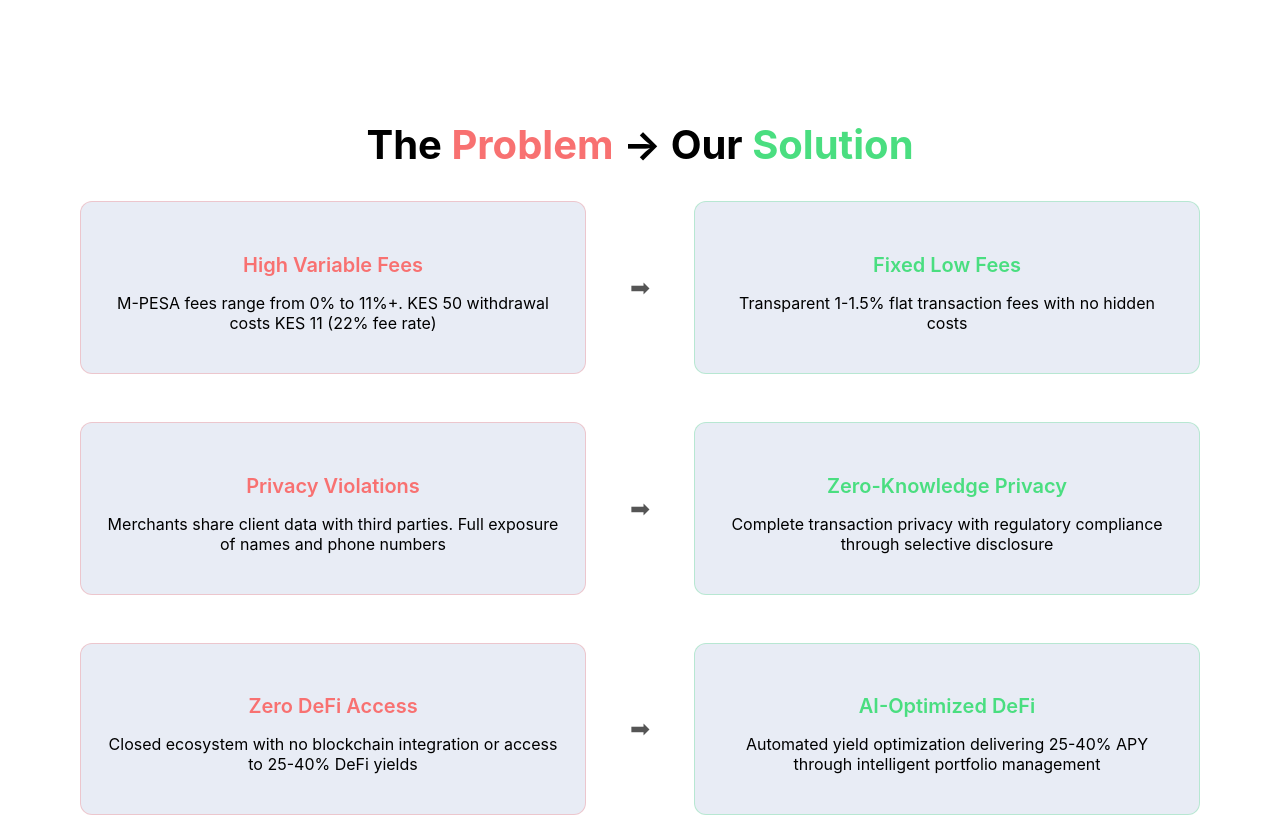
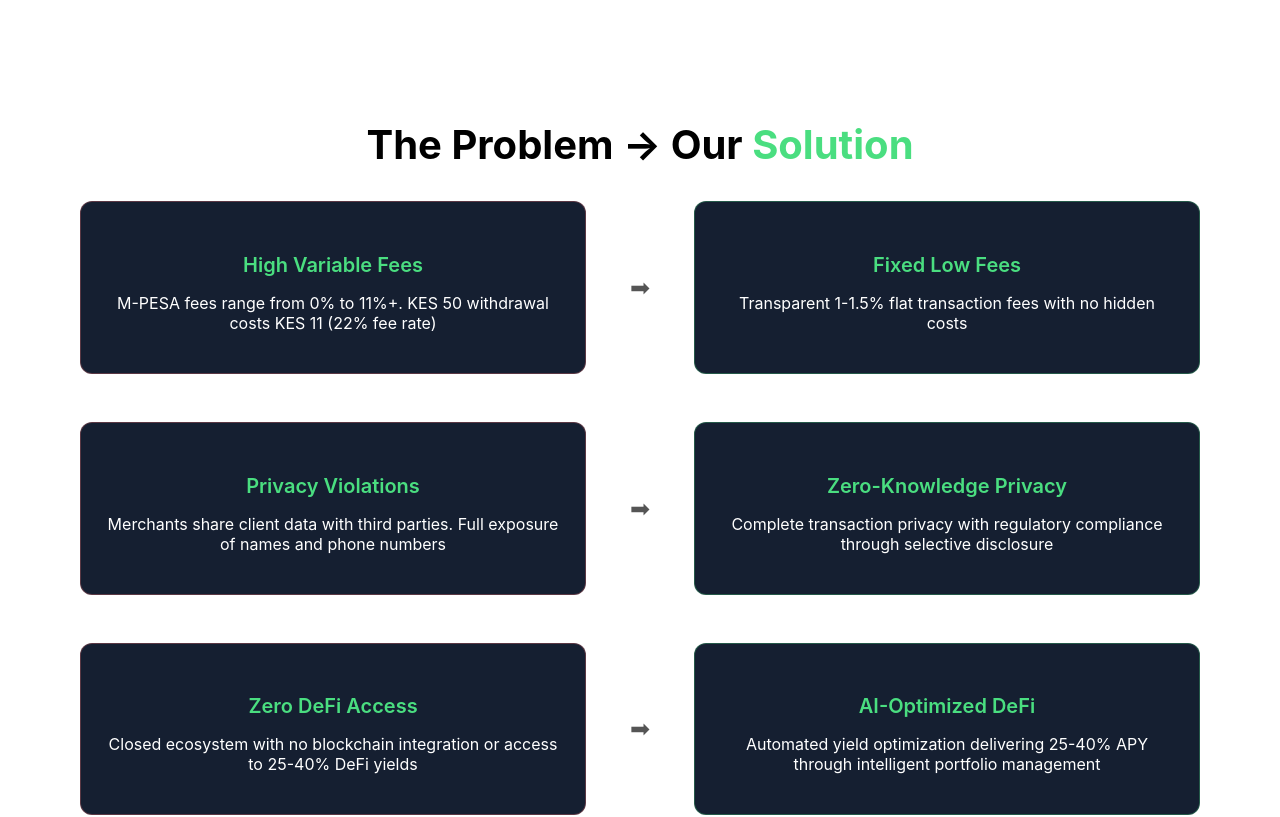
Before and after one commit to Mary-Vivian/ShillingHub, a React (Create React App) app: page / in a window 1280 px wide. Shown: the part 2300-3117 px from the top of the page. Built offline with nearby package versions, Linux system fonts and the light colour scheme.

Commit message:
made changes on the ui colors

```diff
--- a/src/Components/features.js
+++ b/src/Components/features.js
@@ -30,7 +30,7 @@ const FeaturesSection = () => {
             gap: 62px;
           }
           .feature-card {
-            background: rgba(204, 182, 197, 0.5);
+            background: #172134;
             border: 1px solid rgba(51, 65, 85, 1);
             padding: 32px;
             border-radius: 16px;
@@ -44,7 +44,7 @@ const FeaturesSection = () => {
             width: 48px;
             height: 48px;
             margin-bottom: 24px;
-            color: #a855f7;
+            color: #fff;
             transition: transform 0.3s ease;
           }
           .feature-card:hover .feature-icon {
@@ -54,9 +54,10 @@ const FeaturesSection = () => {
             font-size: 1.5rem;
             font-weight: bold;
             margin-bottom: 16px;
+            color:#4ade80;
           }
           .feature-text {
-            color: #1d519eff;
+            color: white;
             margin-bottom: 16px;
             line-height: 1.6;
           }
--- a/src/Components/growthSection.js
+++ b/src/Components/growthSection.js
@@ -49,7 +49,7 @@ const GrowthSection = () => {
   };
 
   const phaseCardStyle = (color) => ({
-    backgroundColor: "rgba(15,23,42,0.5)",
+    backgroundColor: "#151f31",
     padding: "16px",
     borderRadius: "8px",
     border: `1px solid ${color}`,
@@ -57,7 +57,7 @@ const GrowthSection = () => {
   });
 
   const visionCardStyle = {
-    background: "linear-gradient(to bottom right, rgba(147,51,234,0.2), rgba(6,182,212,0.2))",
+    background: "#151f31",
     padding: "24px",
     borderRadius: "12px",
     border: "1px solid rgba(147,51,234,0.3)",
--- a/src/Components/heroSection.js
+++ b/src/Components/heroSection.js
@@ -60,11 +60,10 @@ const HeroSection = () => {
 
           .hero-title .gradient-text {
             display: block;
-            background: linear-gradient(to right, #a855f7, #ec4899, #06b6d4);
+            background: linear-gradient(to right, #0f011bff, #105f55ff, #06b6d4);
             -webkit-background-clip: text;
             -webkit-text-fill-color: transparent;
           }
-
           .hero-subtitle {
             font-size: 1.25rem;
             color: #163381ff;
@@ -101,7 +100,7 @@ const HeroSection = () => {
             flex: 1;
             min-width: 280px;
             min-height: 80px;
-            background: rgba(193, 203, 218, 0.5);
+            background: #151f31;
             border-radius: 12px;
             padding: 24px;
             border: 1px solid rgba(148, 163, 184, 0.3);
--- a/src/Components/landing.js
+++ b/src/Components/landing.js
@@ -77,7 +77,7 @@ const styles = {
     left: 0,
     width: "100%",
     height: "100%",
-    backgroundColor: "rgba(0, 0, 0, 0.3)", // Dark overlay for contrast
+    backgroundColor: "rgba(0, 0, 0, 0.3)",
     zIndex: 1,
   },
   content: {
--- a/src/Components/market.js
+++ b/src/Components/market.js
@@ -23,7 +23,7 @@ const MarketSection = () => {
   };
 
   const purpleTextStyle = {
-    color: "#a78bfa",
+    color: "#000",
   };
 
   const gridStyle = {
@@ -42,19 +42,19 @@ const MarketSection = () => {
 
   const purpleCard = {
     ...cardBaseStyle,
-    background: "linear-gradient(to bottom right, rgba(147,51,234,0.2), rgba(88,28,135,0.2))",
+    background: "#151f31",
     borderColor: "rgba(168,85,247,0.3)",
   };
 
   const cyanCard = {
     ...cardBaseStyle,
-    background: "linear-gradient(to bottom right, rgba(6,182,212,0.2), rgba(22,78,99,0.2))",
+    background: "#151f31",
     borderColor: "rgba(6,182,212,0.3)",
   };
 
   const pinkCard = {
     ...cardBaseStyle,
-    background: "linear-gradient(to bottom right, rgba(236,72,153,0.2), rgba(131,24,67,0.2))",
+    background: "#151f31",
     borderColor: "rgba(236,72,153,0.3)",
   };
 
--- a/src/Components/problem.js
+++ b/src/Components/problem.js
@@ -24,7 +24,7 @@ const SolutionSection = () => {
   };
 
   const problemHeadingStyle = {
-    color: '#f87171',
+    color: '#000',
   };
 
   const solutionHeadingStyle = {
@@ -39,7 +39,7 @@ const SolutionSection = () => {
   };
 
   const cardStyle = (borderColor) => ({
-    backgroundColor: 'rgba(210, 217, 235, 0.5)',
+    backgroundColor: '#151f31',
     padding: '24px',
     borderRadius: '12px',
     border: `1px solid ${borderColor}`,
@@ -53,7 +53,7 @@ const SolutionSection = () => {
   });
 
   const textStyle = {
-    color: '#000000',
+    color: '#fff',
   };
 
   const arrowStyle = {
@@ -73,7 +73,7 @@ const SolutionSection = () => {
           {/* Pair 1 */}
           <div style={pairContainerStyle}>
             <div style={cardStyle('rgba(248, 113, 113, 0.3)')}>
-              <h4 style={cardHeadingStyle('#f87171')}>High Variable Fees</h4>
+              <h4 style={cardHeadingStyle('#4ade80')}>High Variable Fees</h4>
               <p style={textStyle}>
                 M-PESA fees range from 0% to 11%+. KES 50 withdrawal costs KES 11 (22% fee rate)
               </p>
@@ -88,7 +88,7 @@ const SolutionSection = () => {
           {/* Pair 2 */}
           <div style={pairContainerStyle}>
             <div style={cardStyle('rgba(248, 113, 113, 0.3)')}>
-              <h4 style={cardHeadingStyle('#f87171')}>Privacy Violations</h4>
+              <h4 style={cardHeadingStyle('#4ade80')}>Privacy Violations</h4>
               <p style={textStyle}>
                 Merchants share client data with third parties. Full exposure of names and phone numbers
               </p>
@@ -105,7 +105,7 @@ const SolutionSection = () => {
           {/* Pair 3 */}
           <div style={pairContainerStyle}>
             <div style={cardStyle('rgba(248, 113, 113, 0.3)')}>
-              <h4 style={cardHeadingStyle('#f87171')}>Zero DeFi Access</h4>
+              <h4 style={cardHeadingStyle('#4ade80')}>Zero DeFi Access</h4>
               <p style={textStyle}>
                 Closed ecosystem with no blockchain integration or access to 25-40% DeFi yields
               </p>
```
